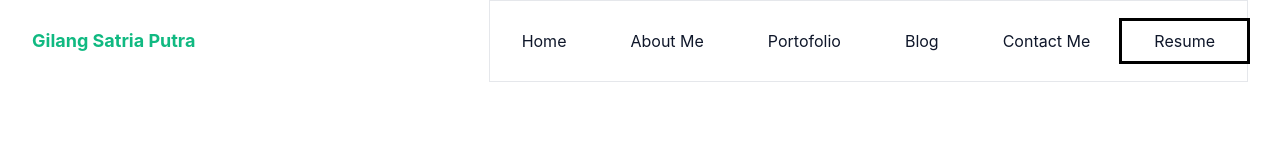
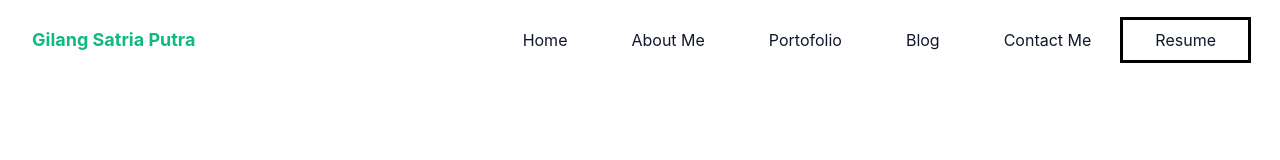
Before and after one commit to gapeee20/My-Portofolio, a website: page index.html in a window 1280 px wide. Shown: the top 160 px of the page. Drawn offline with Linux system fonts and the light colour scheme.

Commit message:
Fixing some Bug

```diff
--- a/index.html
+++ b/index.html
@@ -26,7 +26,7 @@
                         <span class="hamburger-line transition duration-400 ease-in-out origin-bottom-left"></span>
                     </button>
                     <nav id="nav-menu"
-                        class="hidden absolute py-5 bg-white shadow-lg md:border lg:border rounded-lg max-w-[250px] w-full right-4 top-full lg:block lg:static lg:bg-transparent lg:max-w-full lg:shadow-none lg:rounded-none">
+                        class="hidden absolute py-5 bg-white shadow-lg rounded-lg max-w-[250px] w-full right-4 top-full lg:block lg:static lg:bg-transparent lg:max-w-full lg:shadow-none lg:rounded-none">
                         <ul class="block lg:flex">
                             <li class="group">
                                 <a href="#hero-section"
```
Also changed, not shown: public/css/style.css.
